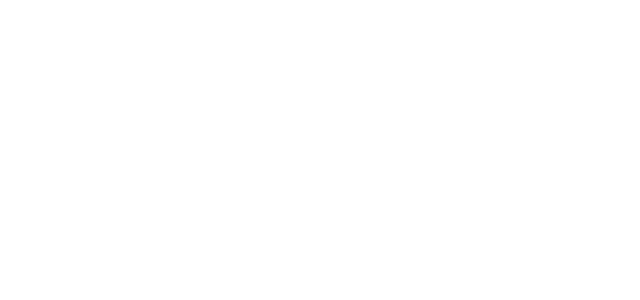
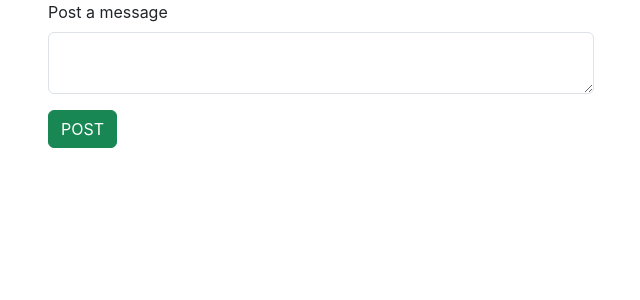
Before and after one commit to swadhi03/blog-app-new-frontend, a React (Create React App) app: page /create in a window 1280 px wide. Shown: the top 300 px of the page, without its empty margins (34-674 px from the left). Built offline with nearby package versions, Linux system fonts and the light colour scheme.

Commit message:
create post completed

```diff
--- a/src/components/CreatePost.jsx
+++ b/src/components/CreatePost.jsx
@@ -1,17 +1,42 @@
+import axios from 'axios'
 import React, { useState } from 'react'
 
 const CreatePost = () => {
+
+    const [token,setToken]=useState(sessionStorage.getItem("token"))
+
+
     const [input,setInput]=useState(
-        {"message":"","date":"","userId":sessionStorage.getItem("userId")}
+        {"message":"","userId":sessionStorage.getItem("userId")}
 )
 
     const InputHandler=(event)=>{
         setInput({...input,[event.target.name]:event.target.value})
-
+    }
     const readValues=()=>{
         console.log(input)
+        console.log(token)
+        axios.post("http://localhost:8080/create",input, {
+            headers:{'token':sessionStorage.getItem("token"),"Content-Type":"application/json"}
+        }).then(
+            (response)=>{
+                console.log(response.data)
+                if(response.data.status=="success")
+                {
+                    alert("Posted Successfully")
+                }
+                else
+                {
+                    alert("Posting Failed")
+                }
+            }
+        ).catch(
+            (error)=>{
+                console.log(error.message)
+                alert(error.message)
+            }
+        )
     }
-
   return (
     <div>
     <div className="container">
@@ -21,11 +46,6 @@
                     <div className="col col-12 col-sm-12 col-md-12 col-lg-12 col-xl-12 col-xxl-12">
                         <label htmlFor="" className="form-label">Post a message</label>
                         <textarea name="message" value={input.message} className="form-control" onChange={InputHandler}></textarea>
-
-                    </div>
-                    <div className="col col-12 col-sm-12 col-md-12 col-lg-12 col-xl-12 col-xxl-12">
-                        <label htmlFor="" className="form-label">Date of Post</label>
-                        <input type="date" name="date" id="" className="form-control" onChange={InputHandler}/>
                     </div>
                     <div className="col col-12 col-sm-12 col-md-12 col-lg-12 col-xl-12 col-xxl-12">
                         <button  onClick={readValues} className="btn btn-success">POST</button>
@@ -37,5 +57,4 @@
     </div>
 )
 }
-}
 export default CreatePost
```
